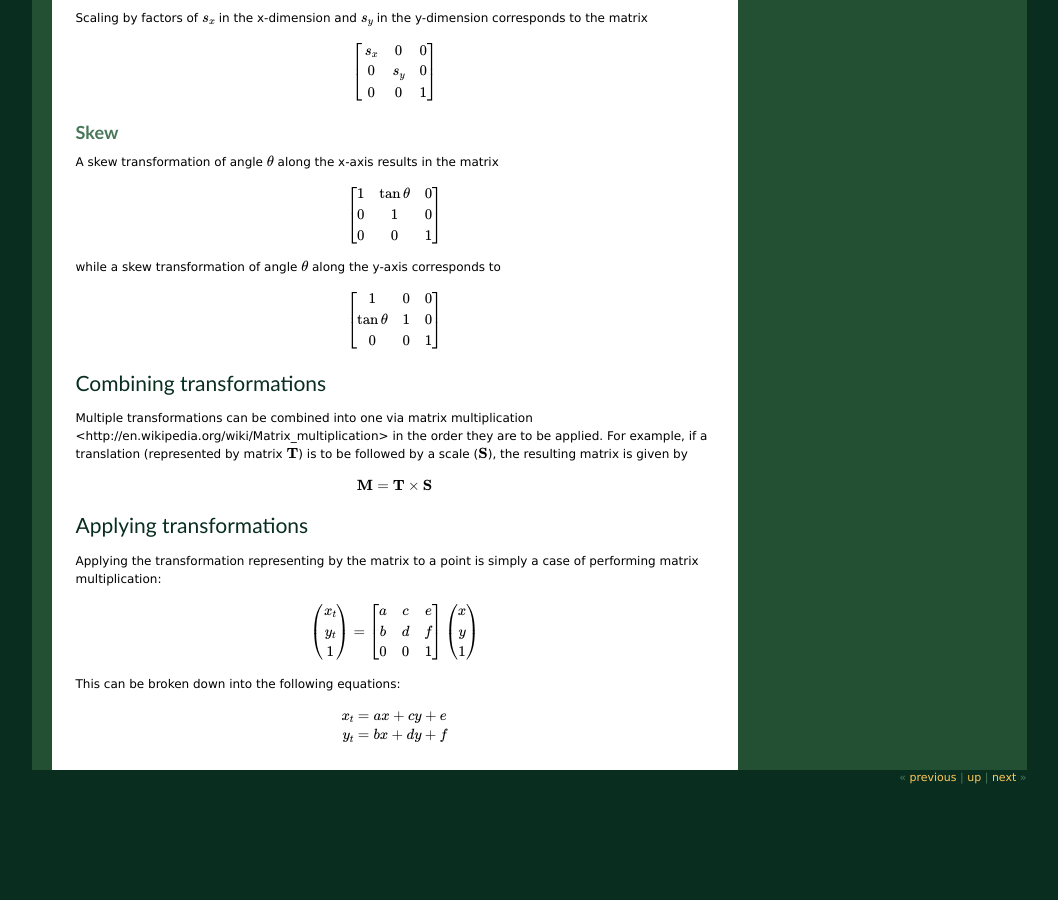
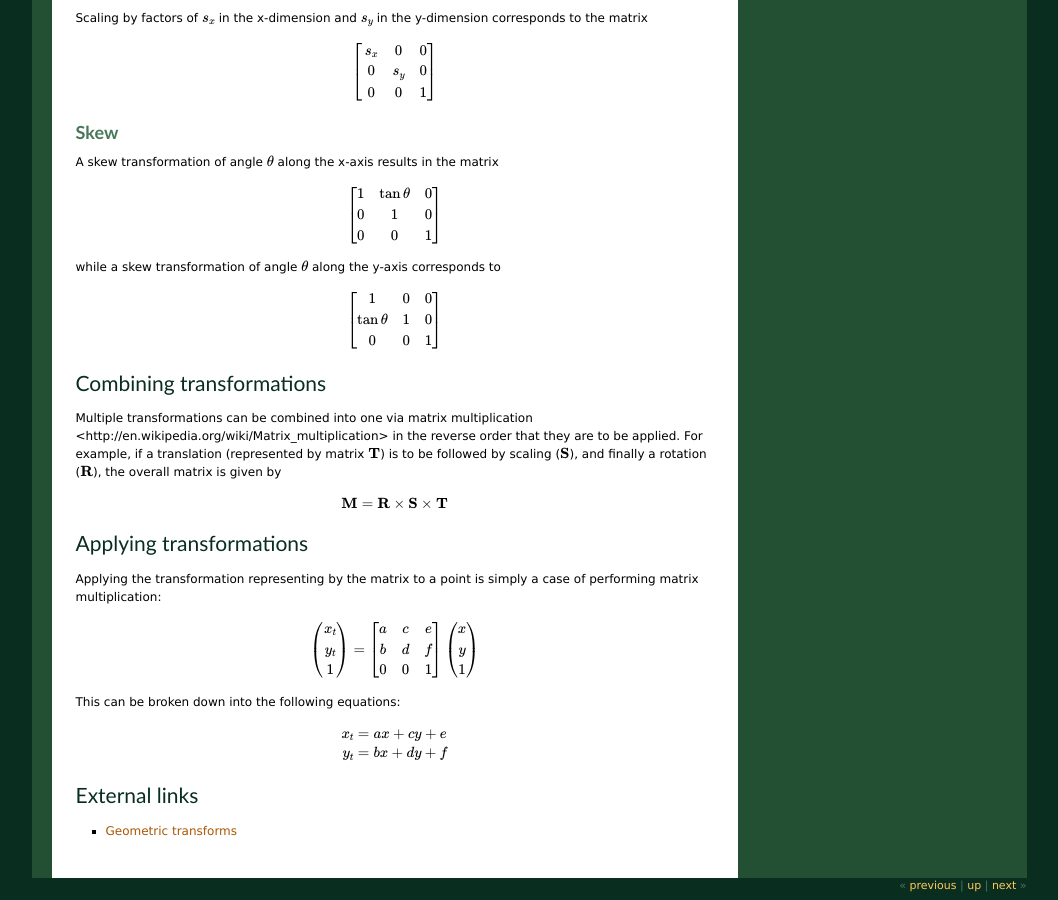
Before and after one commit to bcbnz/inkscape-pybounds, a Sphinx documentation site: the page built from docs/transformations.rst, in a window 1280 px wide and 900 px high, scrolled down 930 px. Shown: the whole window, without its empty margins (111-1169 px from the left). Built offline with Sphinx 7.4.7, drawn with Linux system fonts in a browser that asks for light colours; formulas are drawn with MathJax 3; before the commit the page ends 1722 px from its top, so only the background shows below that.

Commit message:
Correct order of matrix multiplication for combining transforms.

```diff
--- a/docs/transformations.rst
+++ b/docs/transformations.rst
@@ -101,14 +101,15 @@ Combining transformations
 -------------------------
 
 Multiple transformations can be combined into one via `matrix multiplication
-<http://en.wikipedia.org/wiki/Matrix_multiplication>` in the order they are to
-be applied. For example, if a translation (represented by matrix :math:`\mathbf{T}`)
-is to be followed by a scale (:math:`\mathbf{S}`), the resulting matrix is
+<http://en.wikipedia.org/wiki/Matrix_multiplication>` in the reverse order that
+they are to be applied. For example, if a translation (represented by matrix
+:math:`\mathbf{T}`) is to be followed by scaling (:math:`\mathbf{S}`), and
+finally a rotation (:math:`\mathbf{R}`), the overall matrix is
 given by
 
 .. math::
 
-   \mathbf{M} = \mathbf{T}\times\mathbf{S}
+   \mathbf{M} = \mathbf{R}\times\mathbf{S}\times\mathbf{T}
 
 Applying transformations
 ------------------------
@@ -133,3 +134,8 @@ This can be broken down into the following equations:
 
    x_t &= ax + cy + e \\
    y_t &= bx + dy + f
+
+External links
+--------------
+
+* `Geometric transforms <http://www.cs.mtu.edu/~shene/COURSES/cs3621/NOTES/geometry/geo-tran.html>`_
```
